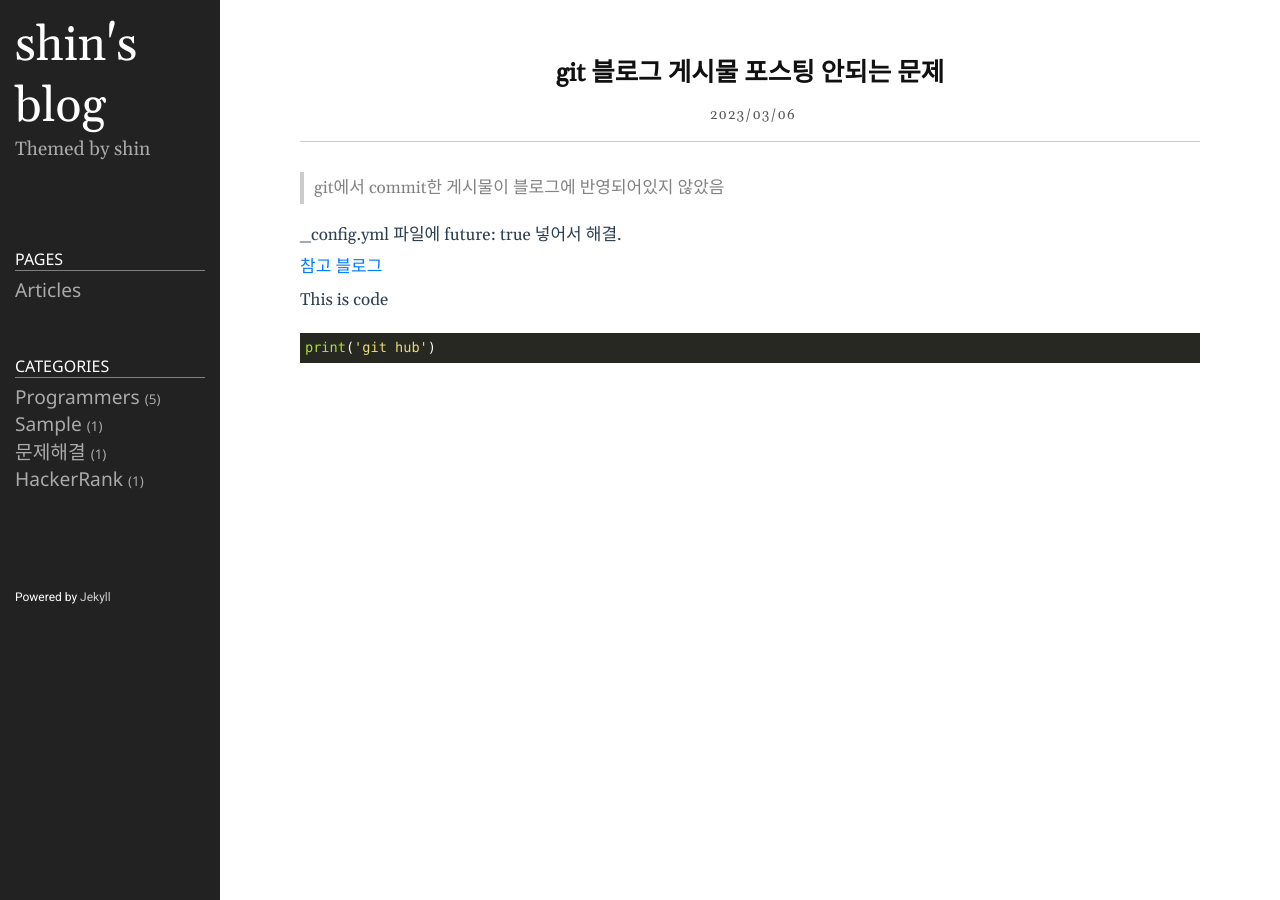
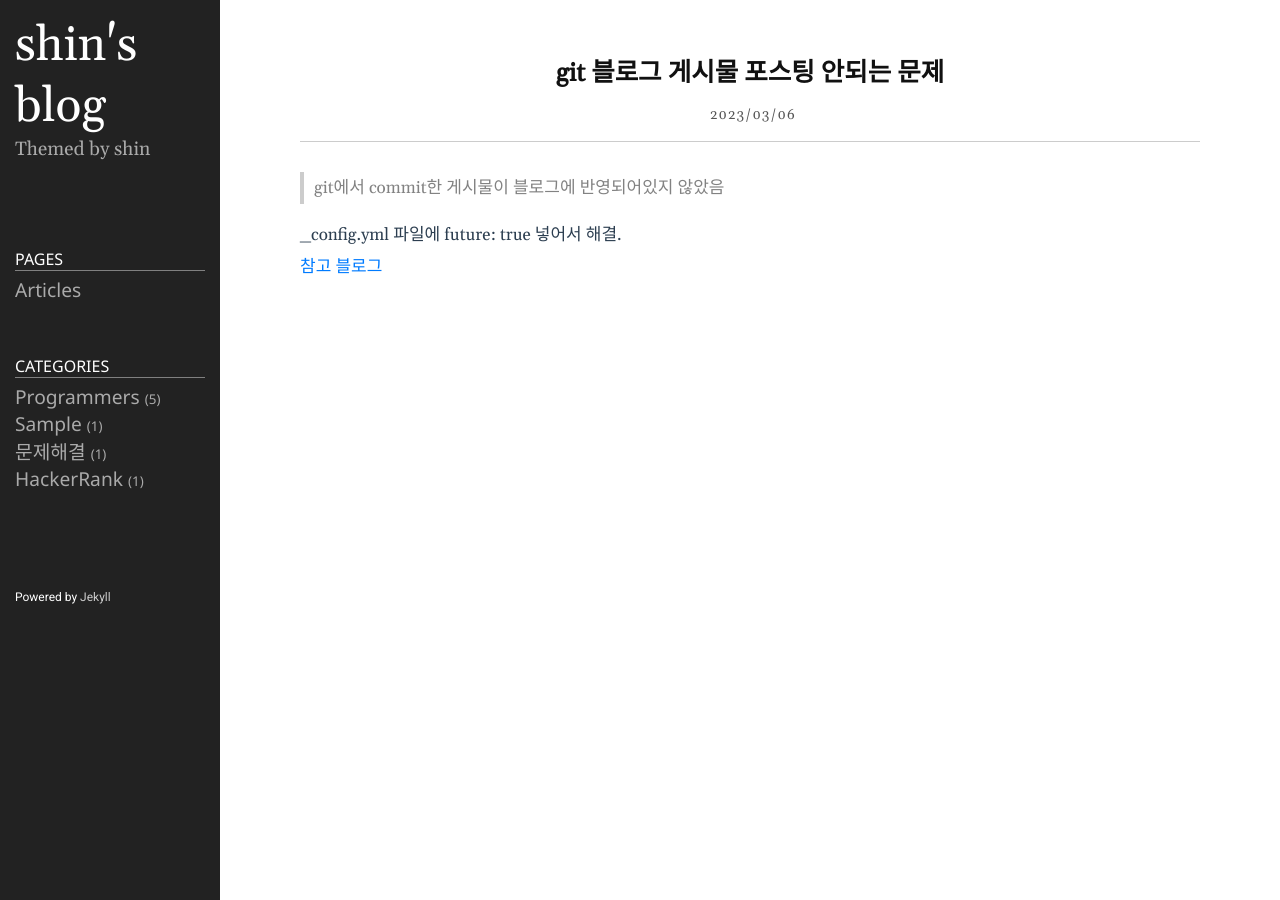
Before and after one commit to shina1221/shina1221.github.io, a Jekyll site: the page built from _posts/문제해결/2021-08-29-다른 글 쓸려고 남겨두는 서식.markdown, in a window 1280 px wide. Built offline with Jekyll 4.4.1, drawn with Linux system fonts in a browser that asks for light colours.

Commit message:
Update 2021-08-29-다른 글 쓸려고 남겨두는 서식.markdown

````diff
--- a/_posts/문제해결/2021-08-29-다른 글 쓸려고 남겨두는 서식.markdown
+++ b/_posts/문제해결/2021-08-29-다른 글 쓸려고 남겨두는 서식.markdown
@@ -9,9 +9,3 @@ category: 문제해결
 _config.yml 파일에 future: true 넣어서 해결.
 
 [참고 블로그](https://devyuseon.github.io/github%20blog/githubblog-post-not-shown/)
-
-
-This is code
-```python
-print('git hub')
-```
````
